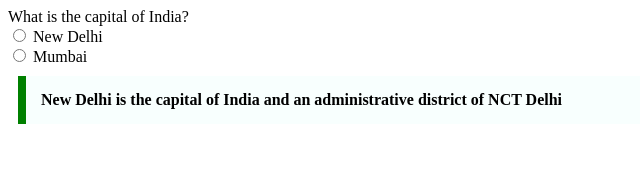
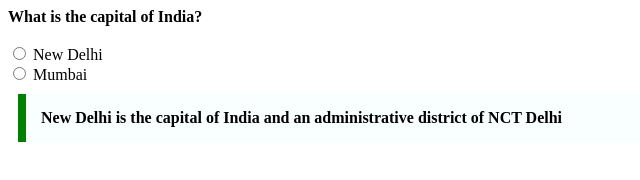
Before and after one commit to acciojob/trivia-karishma43, a website: page main.html in a window 1280 px wide. Shown: the whole page, without its empty margins (0-640 px from the left). Drawn offline with Linux system fonts and the light colour scheme.

Commit message:
created a submission

```diff
--- a/main.html
+++ b/main.html
@@ -8,7 +8,7 @@
 
 <body>
 	<!-- the entire body must be written by student -->
-	<label for="gender">What is the capital of India?</label><br>
+	<label for="gender"><b>What is the capital of India?</b></label><br><br>
         <input type="radio" name="gender" > New Delhi<br>
          <input type="radio" name="gender" > Mumbai<br>
          <blockquote>New Delhi is the capital of India and an administrative district of NCT Delhi</blockquote>
```
